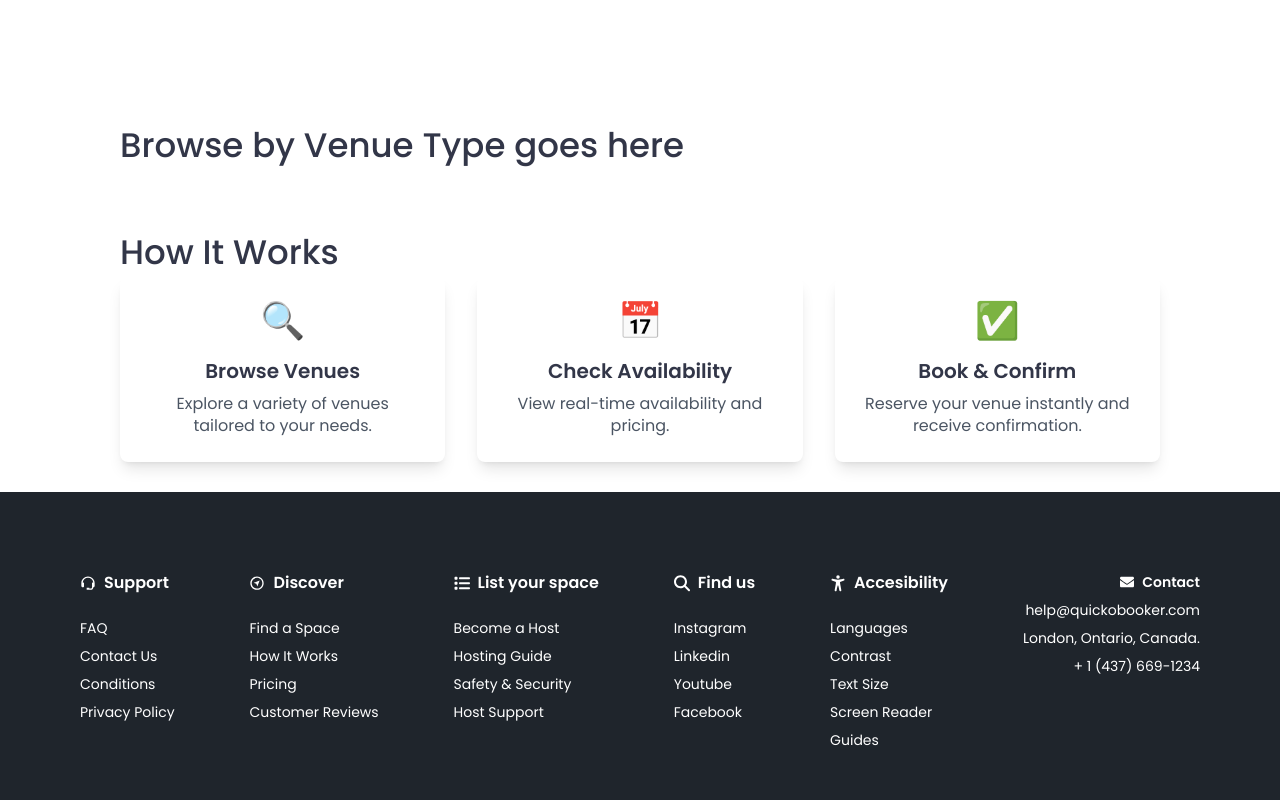
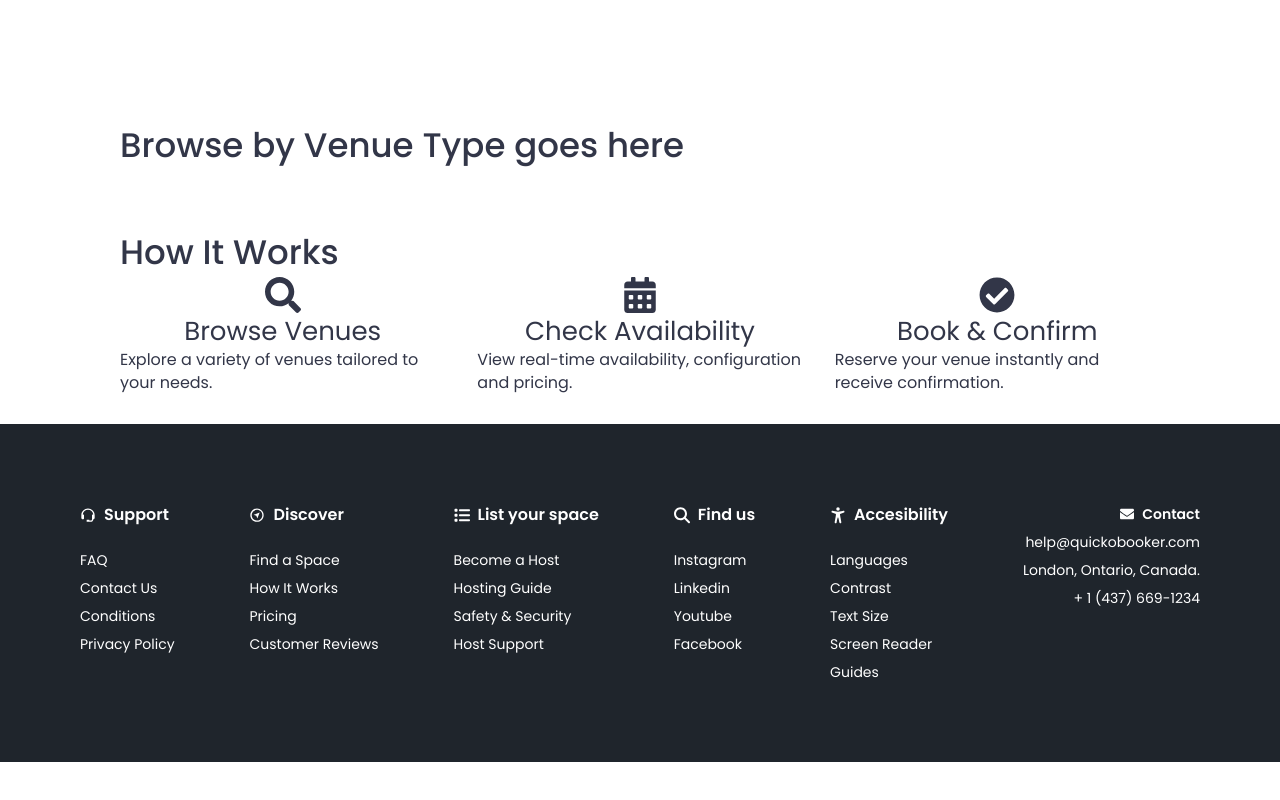
Before and after one commit to luisgcode/Quickbooker, a React (Vite) app: page / in a window 1280 px wide. Shown: the part 646-1446 px from the top of the page. After the commit the page ends 1408 px from the top, so only its background shows below. Built offline with nearby package versions, Linux system fonts and the light colour scheme.

Commit message:
progressing

```diff
--- a/src/pages/HomePage/HowItWorks/HowItWorks.jsx
+++ b/src/pages/HomePage/HowItWorks/HowItWorks.jsx
@@ -1,4 +1,7 @@
 import React from "react";
+import { FaSearch } from "react-icons/fa";
+import { FaCalendarAlt } from "react-icons/fa";
+import { FaCheckCircle } from "react-icons/fa";
 
 const HowItWorks = () => {
   const steps = [
@@ -6,19 +9,19 @@ const HowItWorks = () => {
       id: 1,
       title: "Browse Venues",
       description: "Explore a variety of venues tailored to your needs.",
-      icon: "🔍",
+      icon: <FaSearch />,
     },
     {
       id: 2,
       title: "Check Availability",
-      description: "View real-time availability and pricing.",
-      icon: "📅",
+      description: "View real-time availability, configuration and pricing.",
+      icon: <FaCalendarAlt />,
     },
     {
       id: 3,
       title: "Book & Confirm",
       description: "Reserve your venue instantly and receive confirmation.",
-      icon: "✅",
+      icon: <FaCheckCircle />,
     },
   ];
 
@@ -30,11 +33,11 @@ const HowItWorks = () => {
           {steps.map((step) => (
             <div
               key={step.id}
-              className="bg-white p-6 rounded-lg shadow-lg text-center"
+              className=" flex-col flex items-center justify-center"
             >
-              <div className="text-4xl mb-4">{step.icon}</div>
-              <h3 className="text-xl font-semibold ">{step.title}</h3>
-              <p className="text-gray-600 mt-2">{step.description}</p>
+              <div className="text-4xl">{step.icon}</div>
+              <h4 className="">{step.title}</h4>
+              <p className=" ">{step.description}</p>
             </div>
           ))}
         </div>
```
